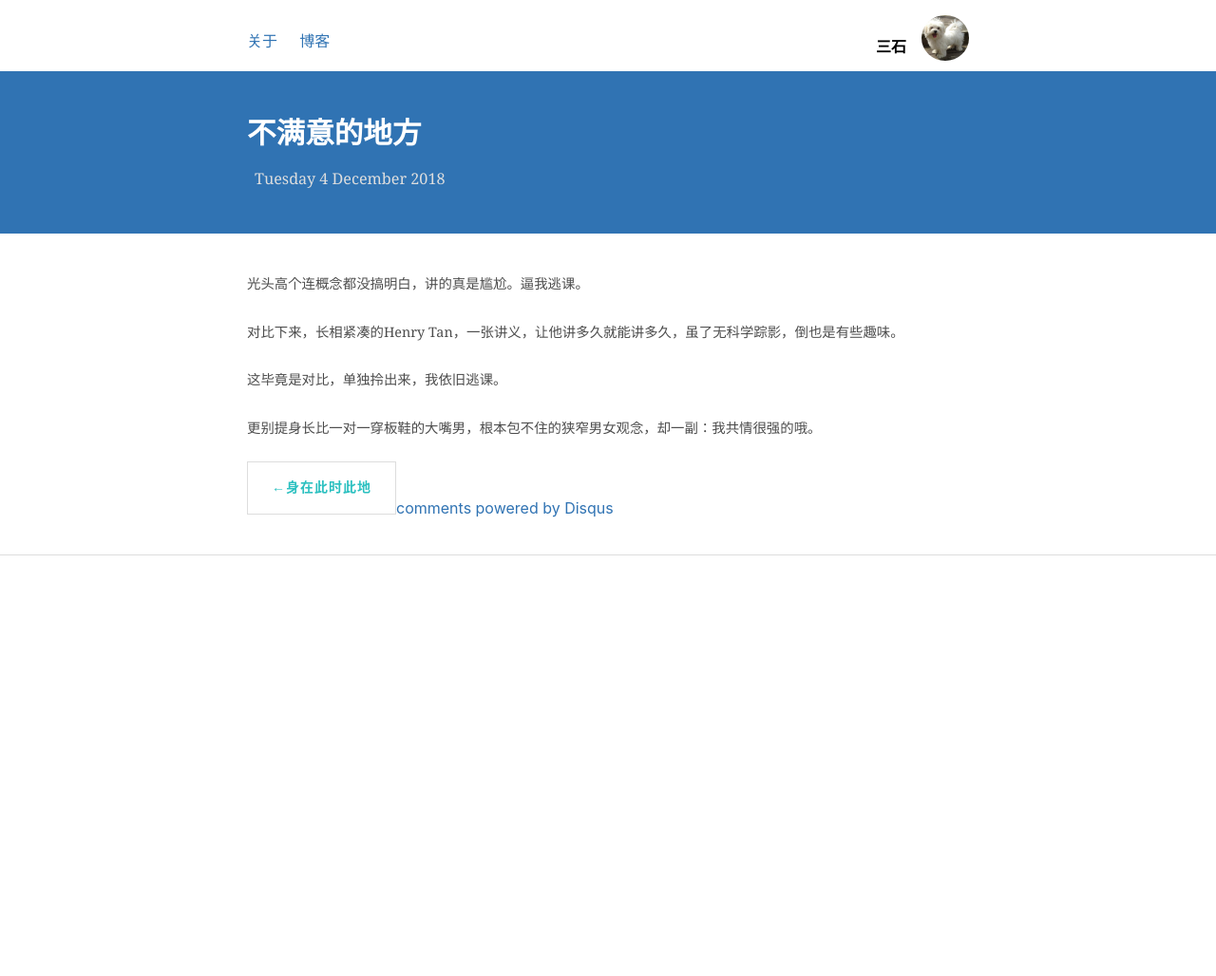
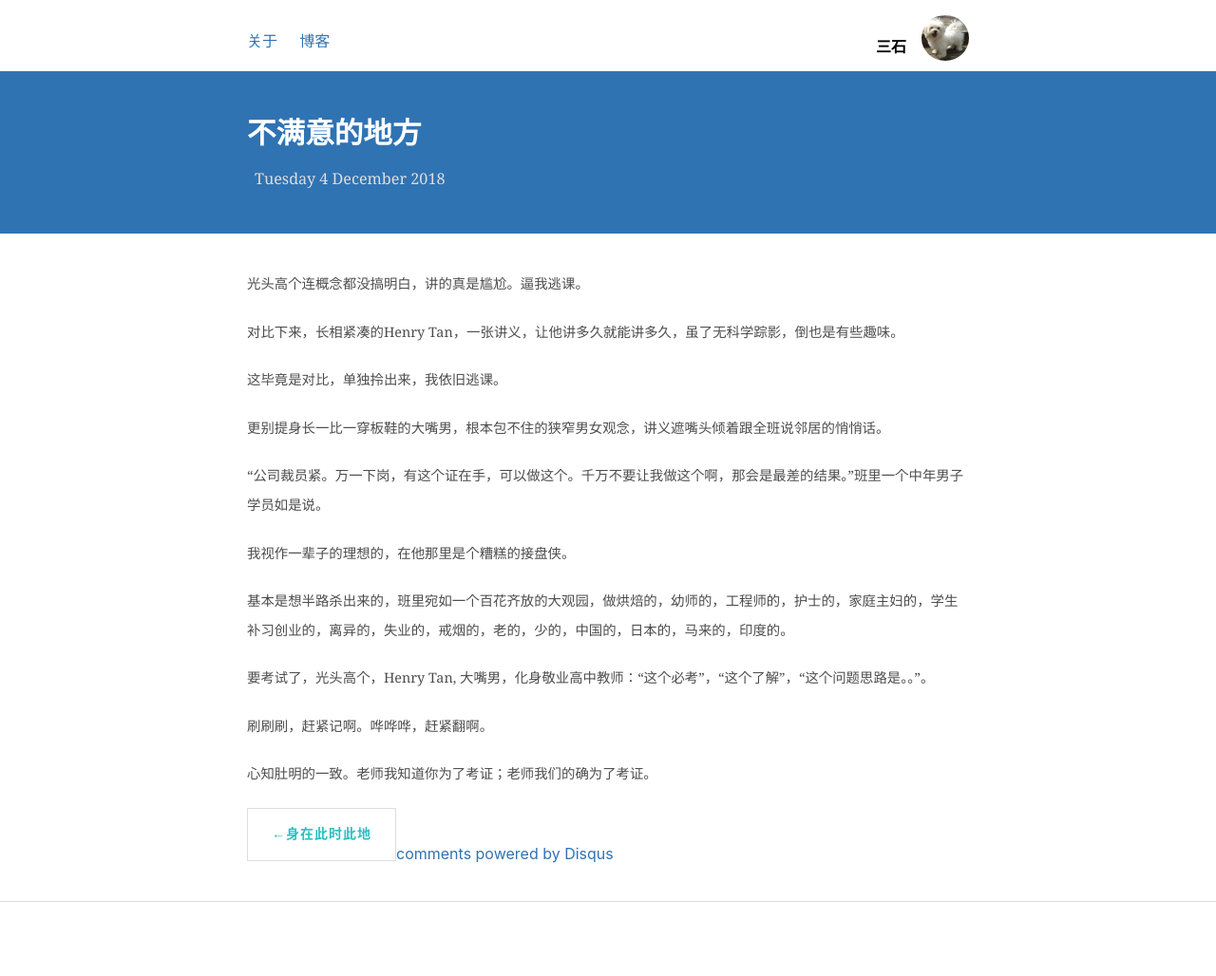
Before and after one commit to shirleysteve/1, a Jekyll site: the page built from _posts/2018-12-4-不满意的地方.md, in a window 1280 px wide. Shown: the whole page at 95% size. Built offline with Jekyll 4.4.1, drawn with Linux system fonts in a browser that asks for light colours; nearby versions of some CDN libraries; comment, search, counter and statistics services are not loaded; before the commit the page ends 900 px from its top, so only the background shows below that.

Commit message:
Update 2018-12-4-不满意的地方.md

```diff
--- a/_posts/2018-12-4-不满意的地方.md
+++ b/_posts/2018-12-4-不满意的地方.md
@@ -10,4 +10,16 @@ title: 不满意的地方
 
 这毕竟是对比，单独拎出来，我依旧逃课。
 
-更别提身长比一对一穿板鞋的大嘴男，根本包不住的狭窄男女观念，却一副：我共情很强的哦。
+更别提身长一比一穿板鞋的大嘴男，根本包不住的狭窄男女观念，讲义遮嘴头倾着跟全班说邻居的悄悄话。
+
+“公司裁员紧。万一下岗，有这个证在手，可以做这个。千万不要让我做这个啊，那会是最差的结果。”班里一个中年男子学员如是说。
+
+我视作一辈子的理想的，在他那里是个糟糕的接盘侠。
+
+基本是想半路杀出来的，班里宛如一个百花齐放的大观园，做烘焙的，幼师的，工程师的，护士的，家庭主妇的，学生补习创业的，离异的，失业的，戒烟的，老的，少的，中国的，日本的，马来的，印度的。
+
+要考试了，光头高个，Henry Tan, 大嘴男，化身敬业高中教师：“这个必考”，“这个了解”，“这个问题思路是。。”。
+
+刷刷刷，赶紧记啊。哗哗哗，赶紧翻啊。
+
+心知肚明的一致。老师我知道你为了考证；老师我们的确为了考证。
```
